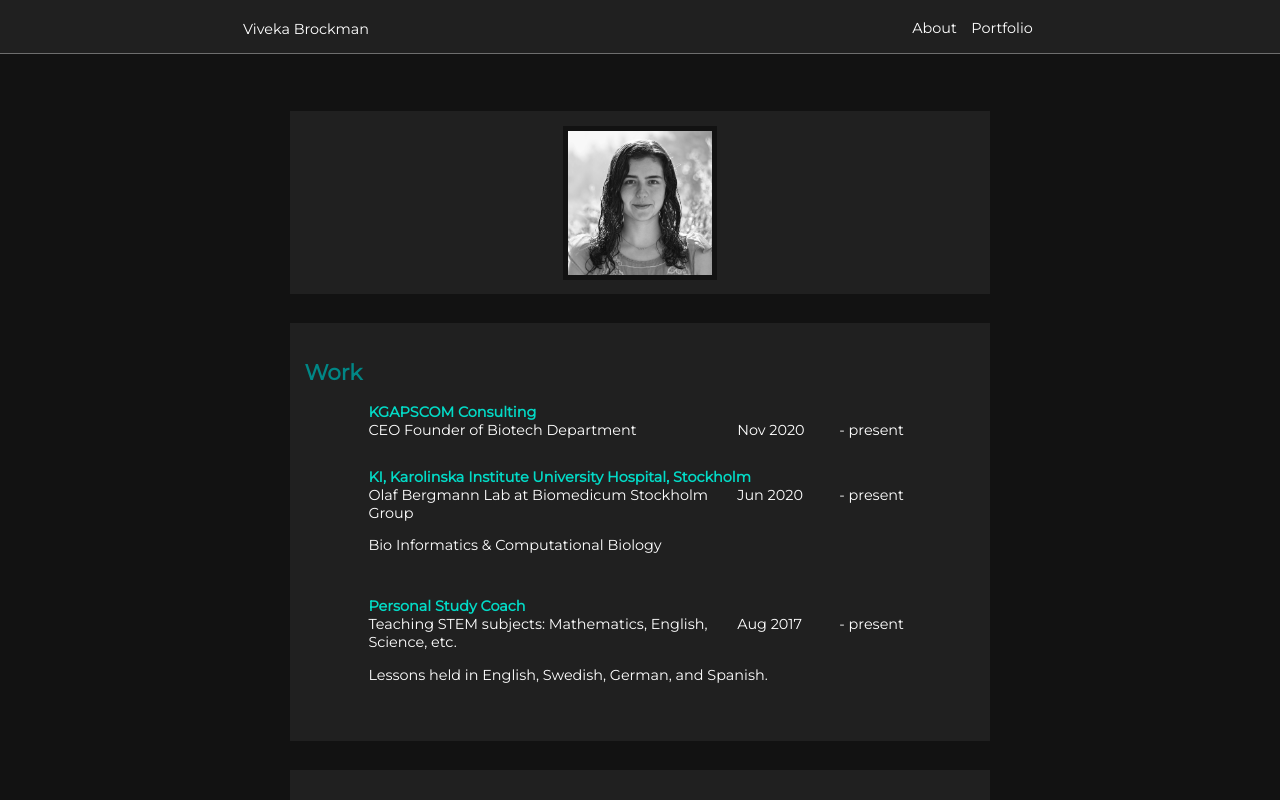
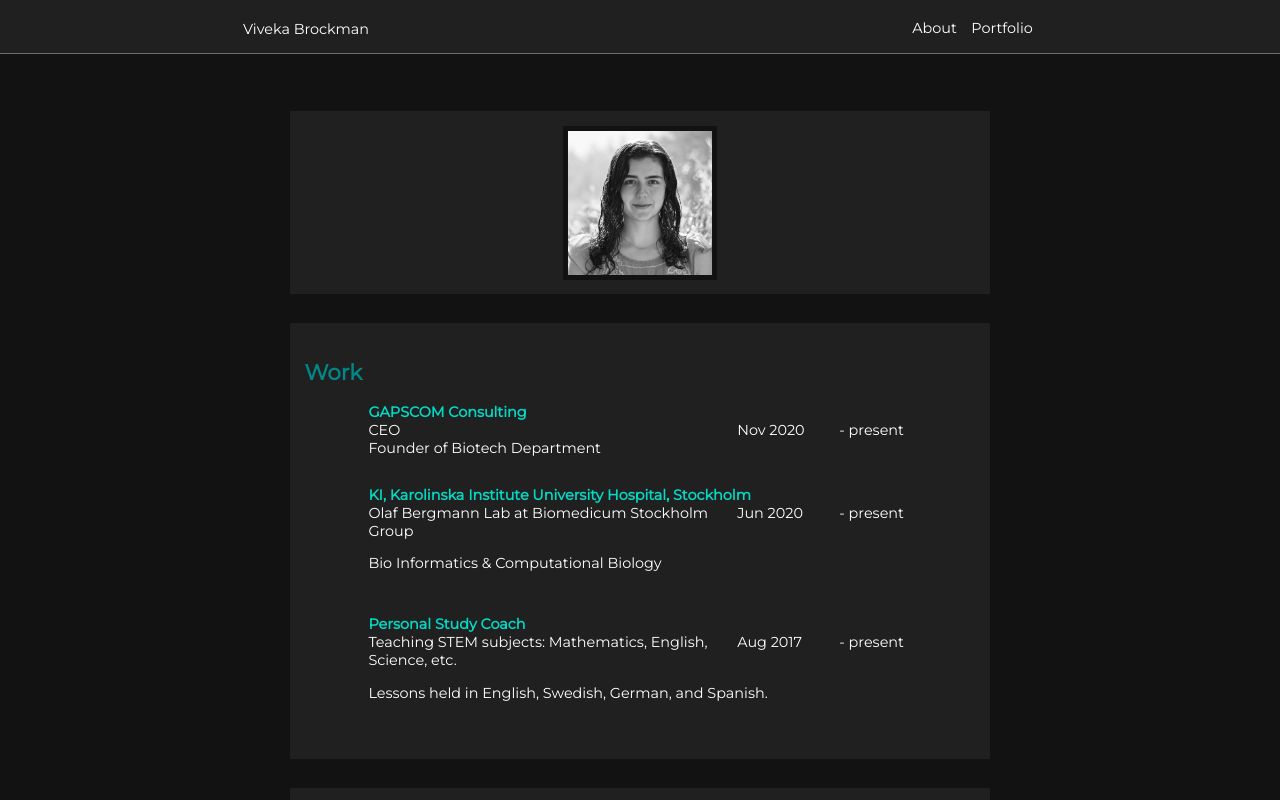
Before and after one commit to vivbrockman/vivbrockman.github.io, an Angular app: page / in a window 1280 px wide. Built offline with nearby package versions, Linux system fonts and the light colour scheme.

Commit message:
fix typos

```diff
--- a/src/app/components/about/about.component.html
+++ b/src/app/components/about/about.component.html
@@ -13,10 +13,11 @@
             <h1 class="SectionHeader">Work</h1>
             <br>
             <div class="Section">
-                <div class="SectionTitle">KGAPSCOM Consulting </div>
+                <div class="SectionTitle">GAPSCOM Consulting </div>
                 <div class="SectionContent">
                     <div class="SectionLeft">
-                        CEO Founder of Biotech Department
+                        CEO <br>
+                        Founder of Biotech Department
                     </div>
                     <div class="SectionMiddle">
                         <div class="position">
```
